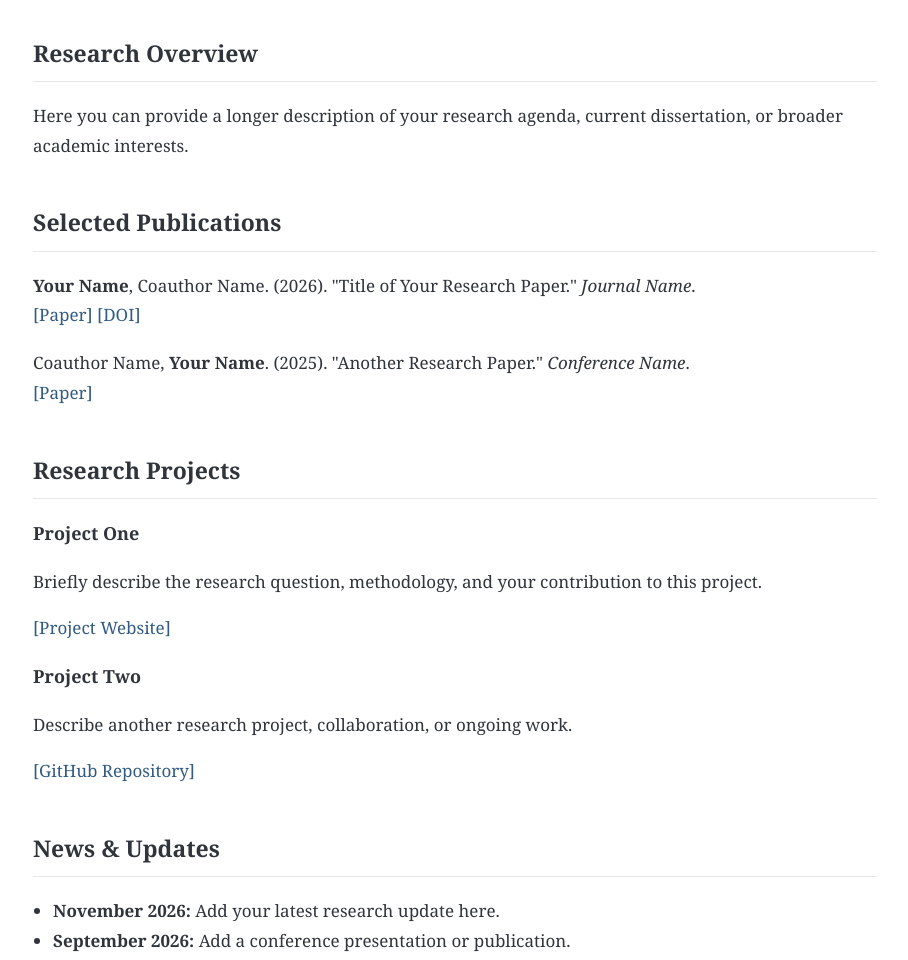
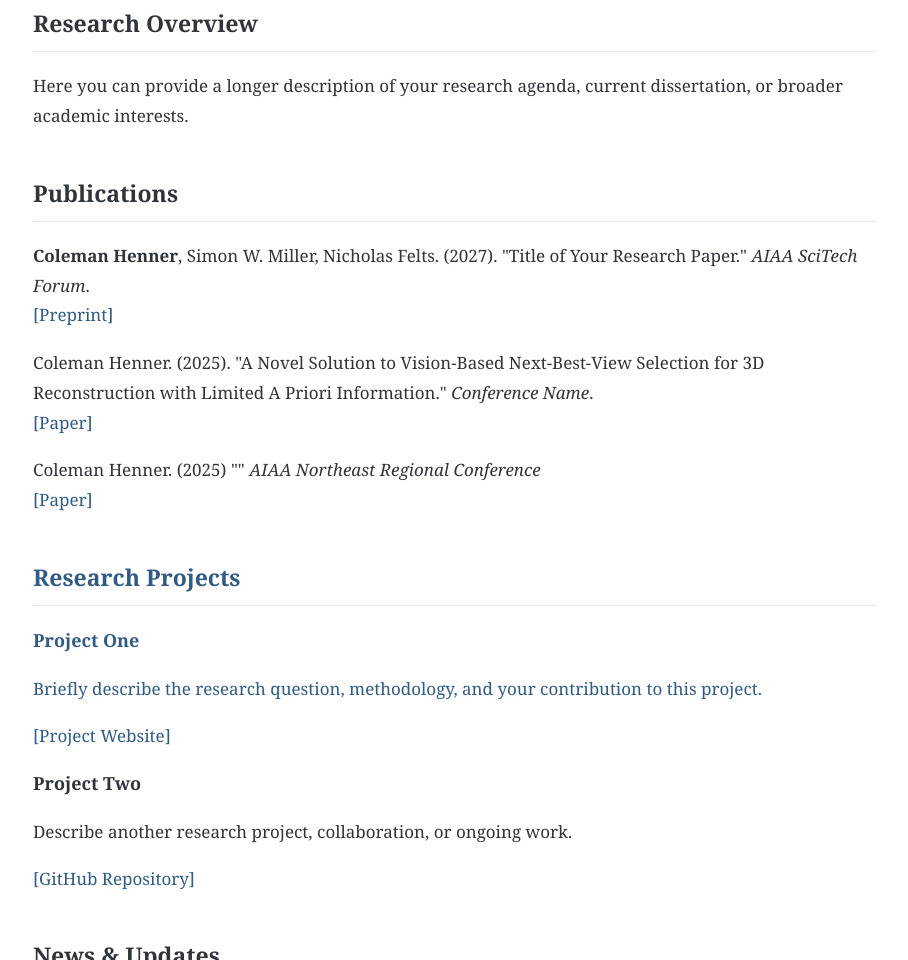
Before and after one commit to colemanhenner/ColemanHenner.github.io, a plain HTML site: page index.html in a window 1280 px wide. Shown: the part 764-1724 px from the top of the page, without its empty margins (185-1093 px from the left). Drawn offline with Linux system fonts and the light colour scheme.

Commit message:
Revise personal details and publication entries
Updated personal information and publications section.

```diff
--- a/index.html
+++ b/index.html
@@ -181,9 +181,7 @@
         <h1>Your Name</h1>
 
         <div class="subtitle">
-          Walker Graduate Fellow | Applied Research Laboratory
-          <br>
-          Graduate Student | Department of Aerospace Engineering
+          Graduate Student | Department of Aerospace Engineering, Applied Research Lab
           <br>
           Penn State University
         </div>
@@ -195,11 +193,11 @@
         </p>
 
         <p>
-          <a href="mailto:your.email@university.edu">
+          <a href="mailto:ckh5586@psu.edu">
             Email
           </a> &nbsp;|&nbsp;
 
-          <a href="https://scholar.google.com/">
+          <a href="https://scholar.google.com/citations?user=xVlhDQYAAAAJ&hl=sv&authuser=1">
             Google Scholar
           </a> &nbsp;|&nbsp;
 
@@ -239,24 +237,30 @@
 
     <!-- PUBLICATIONS -->
     <section id="publications">
-      <h2>Selected Publications</h2>
+      <h2>Publications</h2>
 
       <div class="item">
-        <strong>Your Name</strong>, Coauthor Name. (2026).
+        <strong>Coleman Henner</strong>, Simon W. Miller, Nicholas Felts. (2027).
         "Title of Your Research Paper."
-        <em>Journal Name</em>.
+        <em>AIAA SciTech Forum</em>.
         <br>
-        <a href="#">[Paper]</a>
-        <a href="#">[DOI]</a>
+        <a href="#">[Preprint]</a>
       </div>
 
       <div class="item">
-        Coauthor Name, <strong>Your Name</strong>. (2025).
-        "Another Research Paper."
+        Coleman Henner. (2025).
+        "A Novel Solution to Vision-Based Next-Best-View Selection for 3D Reconstruction with Limited A Priori Information."
         <em>Conference Name</em>.
         <br>
         <a href="#">[Paper]</a>
       </div>
+
+      <div class="item">
+        Coleman Henner. (2025)
+        ""
+        <em>AIAA Northeast Regional Conference</em>
+        <br>
+        <a href="https://doi.org/10.2514/6.2025-98079">[Paper]
     </section>
 
     <!-- PROJECTS -->
```
